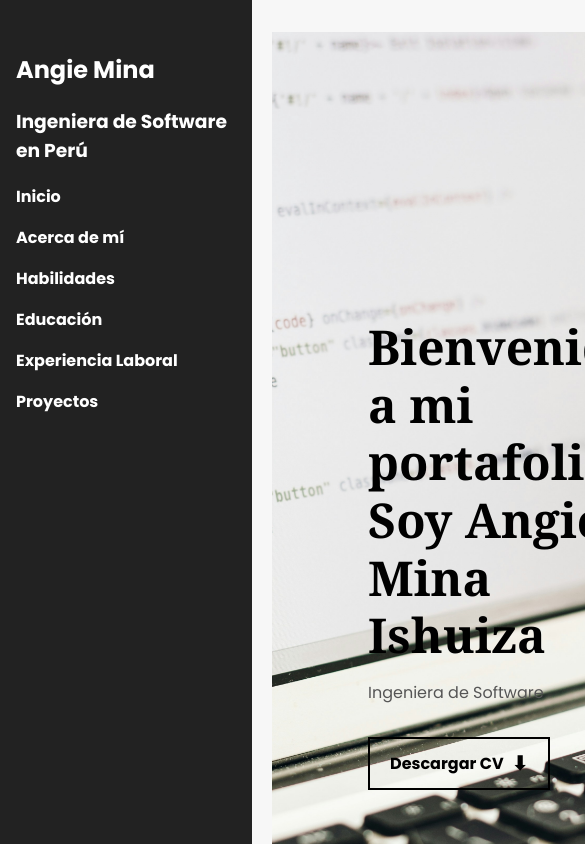
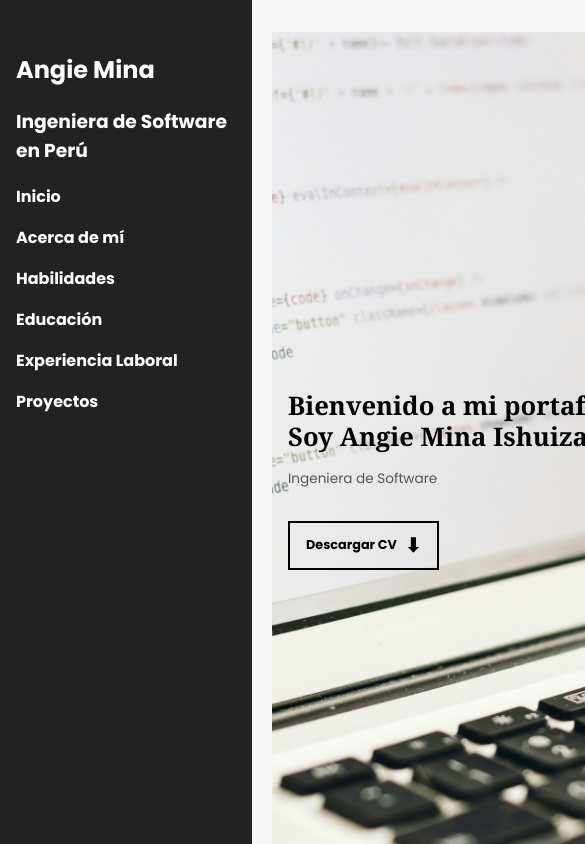
Before and after one commit to AngieMinaI/AngieMinaI.github.io-MiPortafolio, a React (Vite) app: page / in a window 390 px wide. Shown: the top 844 px of the page, 585 px wide, since content can reach past the window. Built offline with nearby package versions, Linux system fonts and the light colour scheme.

Commit message:
diseño responsive

```diff
--- a/index.html
+++ b/index.html
@@ -1,6 +1,7 @@
 <!doctype html>
 <html lang="en">
   <head>
+    <meta name="viewport" content="width=device-width, initial-scale=1.0" />
     <meta charset="UTF-8" />
    <link rel="preconnect" href="https://fonts.googleapis.com">
 <link rel="preconnect" href="https://fonts.gstatic.com" crossorigin>
--- a/src/index.css
+++ b/src/index.css
@@ -655,3 +655,63 @@ position: absolute;
   color: #000;
   margin-top: 25px;
 }
+
+/* Ajustes para móvil */
+@media (max-width: 768px) {
+
+  .home {
+    padding: 1rem;
+    background-size: cover;
+  }
+
+  .home h1 {
+    font-size: 2rem;
+  }
+
+  .home p {
+    font-size: 0.95rem;
+  }
+
+  .cv-btn {
+    padding: 8px 16px;
+    font-size: 0.9rem;
+  }
+
+  .cards-container {
+    grid-template-columns: 1fr;
+    gap: 15px;
+  }
+
+  .skills-container {
+    grid-template-columns: 1fr;
+  }
+
+  .projects-grid {
+    grid-template-columns: 1fr;
+  }
+
+  .accordion-content {
+    flex-direction: column;
+    gap: 10px;
+  }
+
+  .modal-buttons {
+    gap: 20px;
+    justify-content: center;
+  }
+}
+
+/* Ajustes para pantallas muy pequeñas */
+@media (max-width: 480px) {
+  .home h1 {
+    font-size: 1.6rem;
+  }
+
+  .home p {
+    font-size: 0.85rem;
+  }
+
+  .cv-btn {
+    font-size: 0.8rem;
+  }
+}
```
